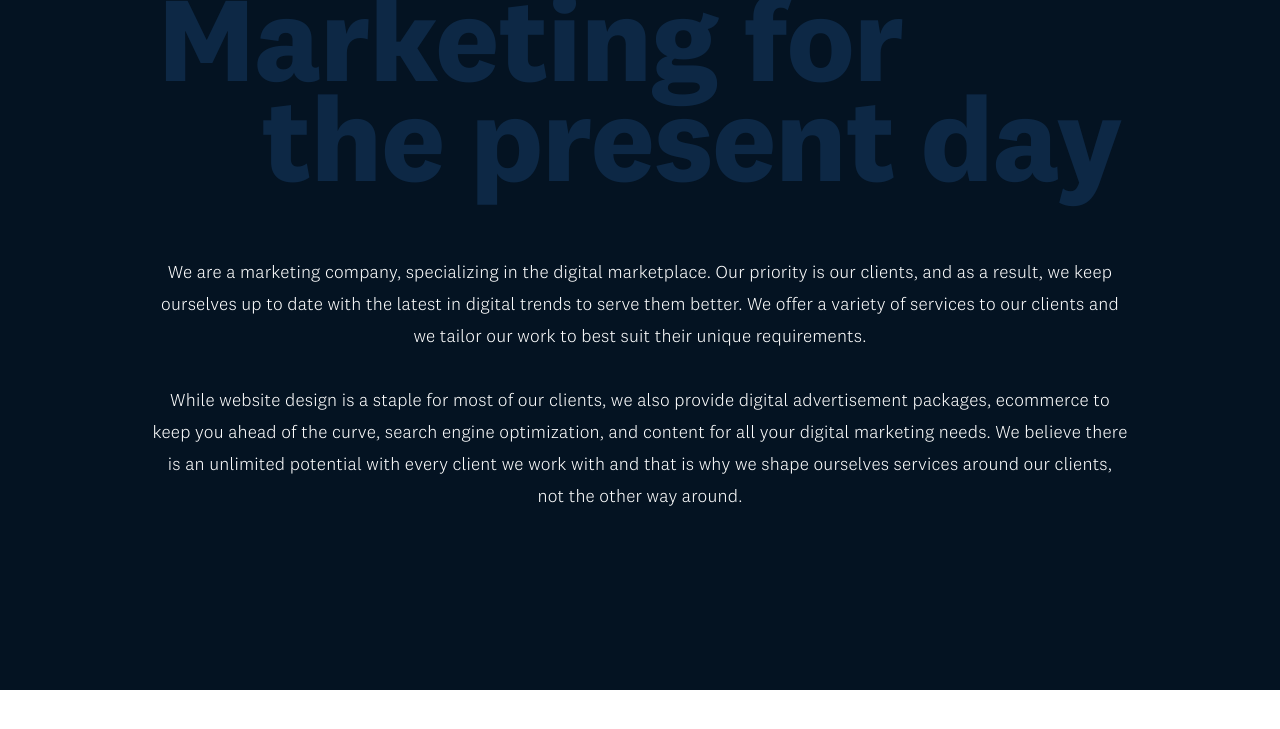
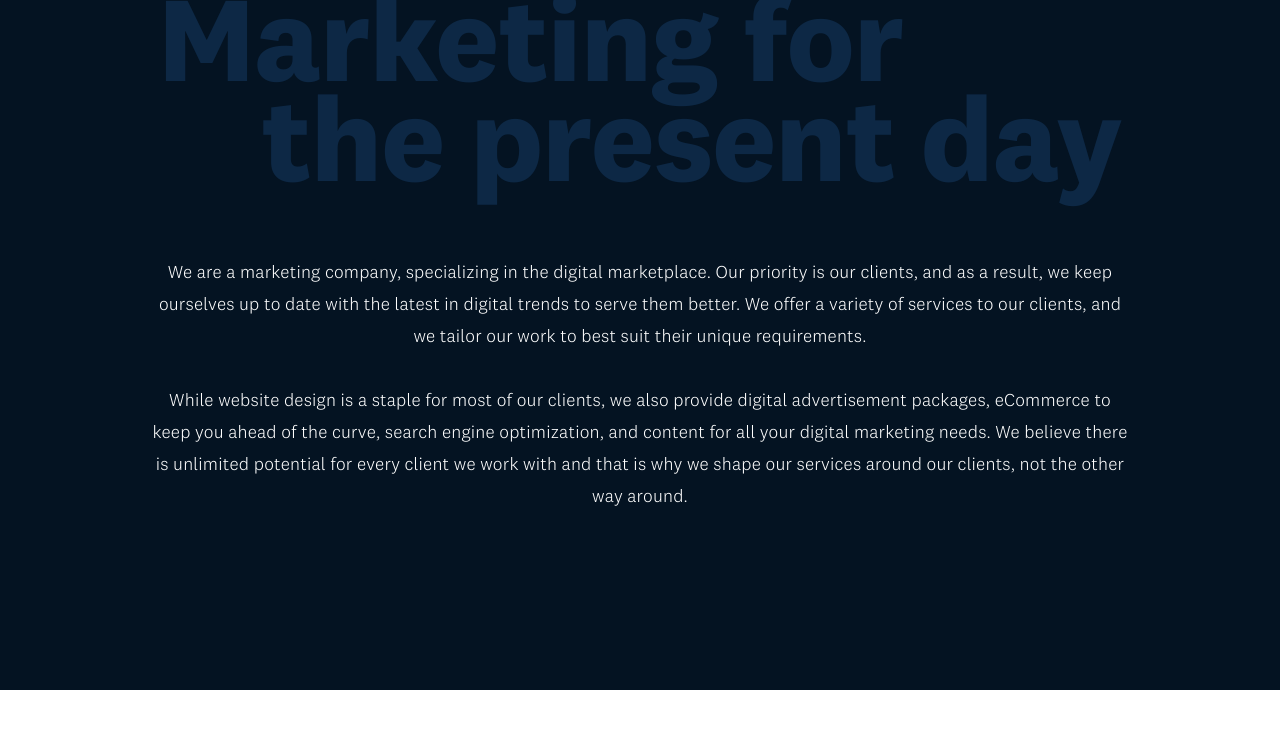
Before and after one commit to thomasjbhamilton/reverbconsulting, a Jekyll site: the page built from about.md, in a window 1280 px wide and 900 px high, scrolled down 1012 px. Shown: the top 729 px of the window. Built offline with Jekyll 4.4.1, drawn with Linux system fonts in a browser that asks for light colours; some of the changed text lies outside the part shown.

Commit message:
fix grammar and spelling on content

```diff
--- a/_layouts/about.html
+++ b/_layouts/about.html
@@ -21,17 +21,18 @@ layout: default
 				&nbsp;&nbsp;&nbsp;&nbsp;the present day
     </h2>
     <p class="about-intro__body">
-      We are a marketing company, specializing in the digital marketplace. Our
-      priority is our clients, and as a result, we keep ourselves up to date
-      with the latest in digital trends to serve them better. We offer a variety
-      of services to our clients and we tailor our work to best suit their
-      unique requirements.
+      We are a marketing company, specializing in the digital marketplace.
+      Our priority is our clients, and as a result, we keep ourselves up to
+      date with the latest in digital trends to serve them better. We offer a
+      variety of services to our clients, and we tailor our work to best suit
+      their unique requirements.
       <br><br>
       While website design is a staple for most of our clients, we also provide
-      digital advertisement packages, ecommerce to keep you ahead of the curve,
-      search engine optimization, and content for all your digital marketing needs.
-      We believe there is an unlimited potential with every client we work with
-      and that is why we shape ourselves services around our clients, not the other way around.
+      digital advertisement packages, eCommerce to keep you ahead of the curve,
+      search engine optimization, and content for all your digital marketing
+      needs. We believe there is unlimited potential for every client we work
+      with and that is why we shape our services around our clients, not the
+      other way around.
     </p>
   </section>
 </div>
```
Also changed, not shown: other parts of _layouts/about.html (+3 -3 lines), _layouts/index.html (+7 -7 lines), dist/stylesheets/main.css.
